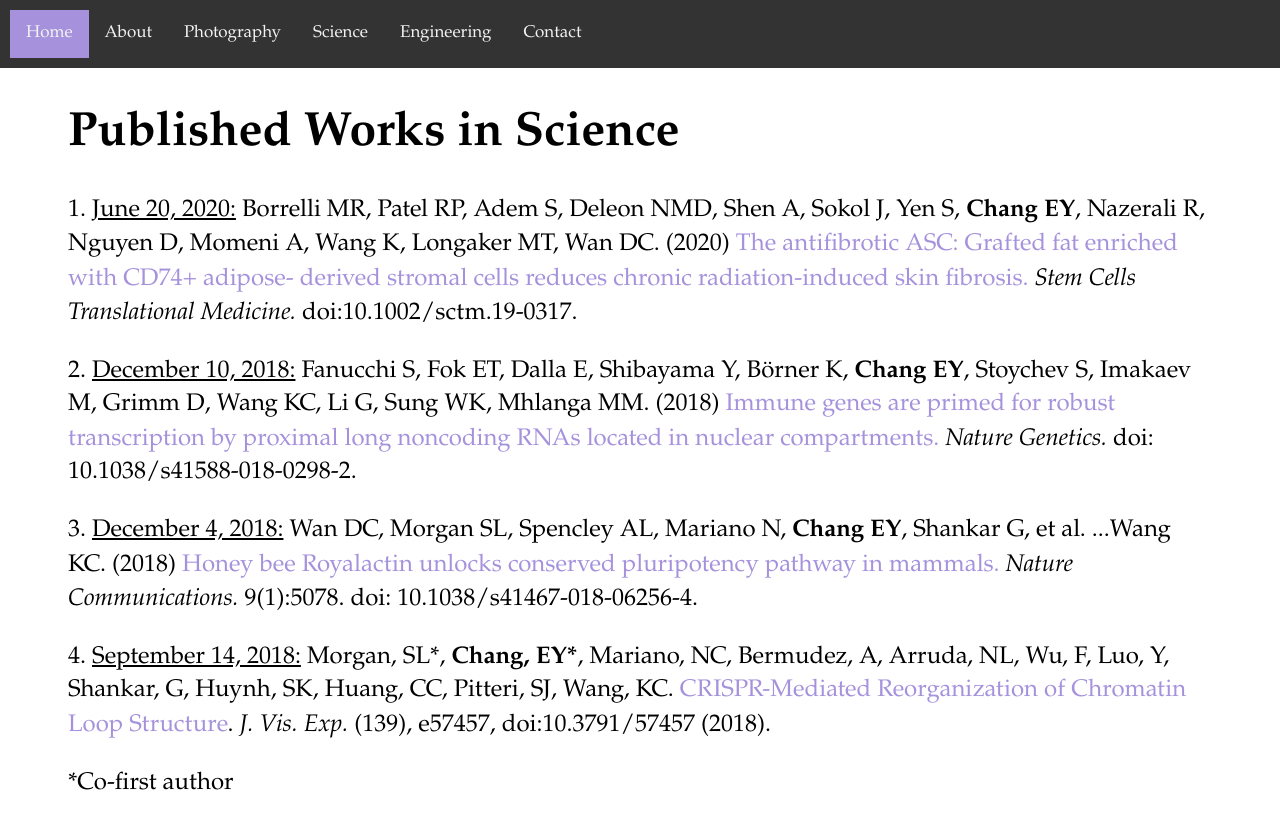
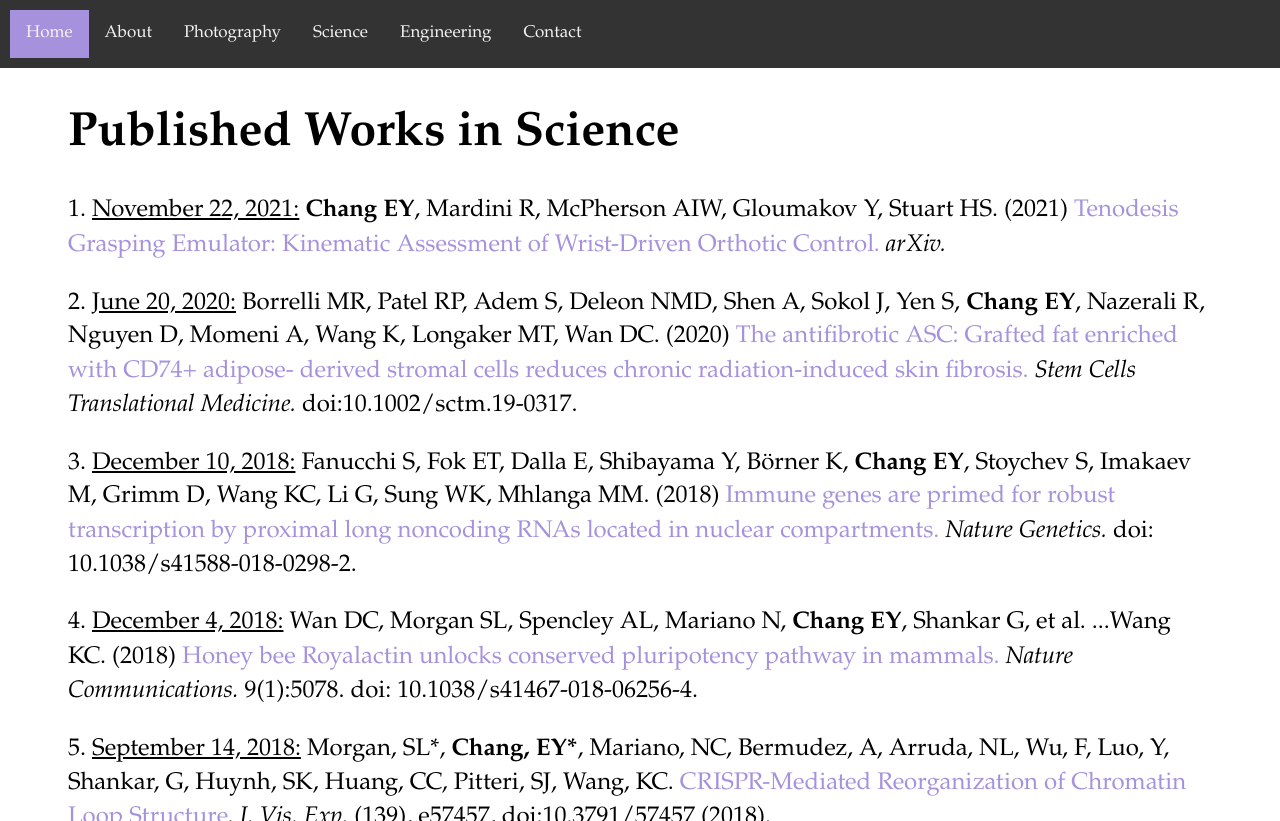
Before and after one commit to echang17/echang17.github.io, a Jekyll site: the page built from science/index.html, in a window 1280 px wide and 900 px high, cut to the strip 0-821 px from the top of the window. Built offline with Jekyll 4.4.1, drawn with Linux system fonts in a browser that asks for light colours.

Commit message:
adding publication, changing new project image sizes, test removal of "post" code

```diff
--- a/projects/comfortcontroller.html
+++ b/projects/comfortcontroller.html
@@ -26,10 +26,10 @@ function goBack() {
 
   <div class="blog-photos">
     <figure class="blog-item">
-      <img class="blog-pic" src="/projects/comfortcontroller1.png">
+      <img class="blog-pic" src="/projects/comfortcontroller1.png" style="width: 1000px">
     </figure>
     <figure class="blog-item">
-        <img class="blog-pic" src="/projects/comfortcontroller2.png">
+        <img class="blog-pic" src="/projects/comfortcontroller2.png" style="width: 1000px">
       </figure>
   </div>
   <button onclick="goBack()">Back</button>
--- a/projects/mpc.html
+++ b/projects/mpc.html
@@ -26,10 +26,10 @@ function goBack() {
 
   <div class="blog-photos">
     <figure class="blog-item">
-      <img class="blog-pic" src="/projects/mpc1.png">
+      <img class="blog-pic" src="/projects/mpc1.png" style="width: 1000px">
     </figure>
     <figure class="blog-item">
-        <img class="blog-pic" src="/projects/mpc2.png">
+        <img class="blog-pic" src="/projects/mpc2.png" style="width: 1000px">
       </figure>
   </div>
   <button onclick="goBack()">Back</button>
--- a/science/index.html
+++ b/science/index.html
@@ -8,13 +8,14 @@ title: Science
   <h1>Published Works in Science</h1>
 </div>
 <div class="blurb">
-  <p>1. <u>June 20, 2020:</u> Borrelli MR, Patel RP, Adem S, Deleon NMD, Shen A, Sokol J, Yen S, <b>Chang EY</b>, Nazerali R, Nguyen D, Momeni A, Wang K, Longaker MT, Wan DC. (2020) <a href= "https://pubmed.ncbi.nlm.nih.gov/32563212/" target="_blank">The antifibrotic ASC: Grafted fat enriched with CD74+ adipose- derived stromal cells reduces chronic radiation-induced skin fibrosis.</a> <i>Stem Cells Translational Medicine.</i> doi:10.1002/sctm.19-0317.</p>
+  <p>1. <u>November 22, 2021:</u> <b>Chang EY</b>, Mardini R, McPherson AIW, Gloumakov Y, Stuart HS. (2021) <a href="https://arxiv.org/abs/2111.11524" target="_blank">Tenodesis Grasping Emulator: Kinematic Assessment of Wrist-Driven Orthotic Control.</a> <i>arXiv.</i></p>
+  <p>2. <u>June 20, 2020:</u> Borrelli MR, Patel RP, Adem S, Deleon NMD, Shen A, Sokol J, Yen S, <b>Chang EY</b>, Nazerali R, Nguyen D, Momeni A, Wang K, Longaker MT, Wan DC. (2020) <a href= "https://pubmed.ncbi.nlm.nih.gov/32563212/" target="_blank">The antifibrotic ASC: Grafted fat enriched with CD74+ adipose- derived stromal cells reduces chronic radiation-induced skin fibrosis.</a> <i>Stem Cells Translational Medicine.</i> doi:10.1002/sctm.19-0317.</p>
   <p></p>
-  <p>2. <u>December 10, 2018:</u> Fanucchi S, Fok ET, Dalla E, Shibayama Y, Börner K, <b>Chang EY</b>, Stoychev S, Imakaev M, Grimm D, Wang KC, Li G, Sung WK, Mhlanga MM. (2018) <a href="https://www.ncbi.nlm.nih.gov/pubmed/30531872" target="_blank">Immune genes are primed for robust transcription by proximal long noncoding RNAs located in nuclear compartments.</a> <i>Nature Genetics.</i> doi: 10.1038/s41588-018-0298-2.</p>
+  <p>3. <u>December 10, 2018:</u> Fanucchi S, Fok ET, Dalla E, Shibayama Y, Börner K, <b>Chang EY</b>, Stoychev S, Imakaev M, Grimm D, Wang KC, Li G, Sung WK, Mhlanga MM. (2018) <a href="https://www.ncbi.nlm.nih.gov/pubmed/30531872" target="_blank">Immune genes are primed for robust transcription by proximal long noncoding RNAs located in nuclear compartments.</a> <i>Nature Genetics.</i> doi: 10.1038/s41588-018-0298-2.</p>
   <p></p>
-  <p>3. <u>December 4, 2018:</u>  Wan DC, Morgan SL, Spencley AL, Mariano N, <b>Chang EY</b>, Shankar G, et al. ...Wang KC. (2018) <a href="https://www.ncbi.nlm.nih.gov/pubmed/30510260" target="_blank">Honey bee Royalactin unlocks conserved pluripotency pathway in mammals.</a> <i>Nature Communications.</i> 9(1):5078. doi: 10.1038/s41467-018-06256-4.</p>
+  <p>4. <u>December 4, 2018:</u>  Wan DC, Morgan SL, Spencley AL, Mariano N, <b>Chang EY</b>, Shankar G, et al. ...Wang KC. (2018) <a href="https://www.ncbi.nlm.nih.gov/pubmed/30510260" target="_blank">Honey bee Royalactin unlocks conserved pluripotency pathway in mammals.</a> <i>Nature Communications.</i> 9(1):5078. doi: 10.1038/s41467-018-06256-4.</p>
   <p></p>
-  <p>4. <u>September 14, 2018:</u> Morgan, SL*, <b>Chang, EY*</b>, Mariano, NC, Bermudez, A, Arruda, NL, Wu, F, Luo, Y, Shankar, G, Huynh, SK, Huang, CC, Pitteri, SJ, Wang, KC. <a href="https://www.jove.com/video/57457/crispr-mediated-reorganization-of-chromatin-loop-structure" target="_blank">CRISPR-Mediated Reorganization of Chromatin Loop Structure</a>. <i>J. Vis. Exp.</i> (139), e57457, doi:10.3791/57457 (2018).</p>
+  <p>5. <u>September 14, 2018:</u> Morgan, SL*, <b>Chang, EY*</b>, Mariano, NC, Bermudez, A, Arruda, NL, Wu, F, Luo, Y, Shankar, G, Huynh, SK, Huang, CC, Pitteri, SJ, Wang, KC. <a href="https://www.jove.com/video/57457/crispr-mediated-reorganization-of-chromatin-loop-structure" target="_blank">CRISPR-Mediated Reorganization of Chromatin Loop Structure</a>. <i>J. Vis. Exp.</i> (139), e57457, doi:10.3791/57457 (2018).</p>
   <p>*Co-first author</p>
   <iframe allowTransparency="true" allowfullscreen height="415" width="460" border="0" scrolling="no" frameborder="0" marginwheight="0" marginwidth="0" src="https://www.jove.com/embed/player?id=57457&access=rxysywk2&t=1&s=1" ><p><a title="CRISPR-Mediated Reorganization of Chromatin Loop Structure" href="https://www.jove.com/video/57457/crispr-mediated-reorganization-of-chromatin-loop-structure">CRISPR-Mediated Reorganization of Chromatin Loop Structure</a></p></iframe>
 </div>
```
Also changed, not shown: _layouts/post.html (deleted, +0 -19 lines), _posts/2015-04-28-Rett-Syndrome-Hand-Monitor.md (deleted, +0 -20 lines), _posts/2015-08-24-Swelling-Induced-Bending.md (deleted, +0 -16 lines), _posts/2015-12-09-Visually-Guided-Hearing-Aid.md (deleted, +0 -20 lines), _posts/2016-12-12-Smart-Fit-Cap.md (deleted, +0 -30 lines), _posts/2017-05-05-Senior-Design-Thesis-Project.md (deleted, +0 -25 lines).
